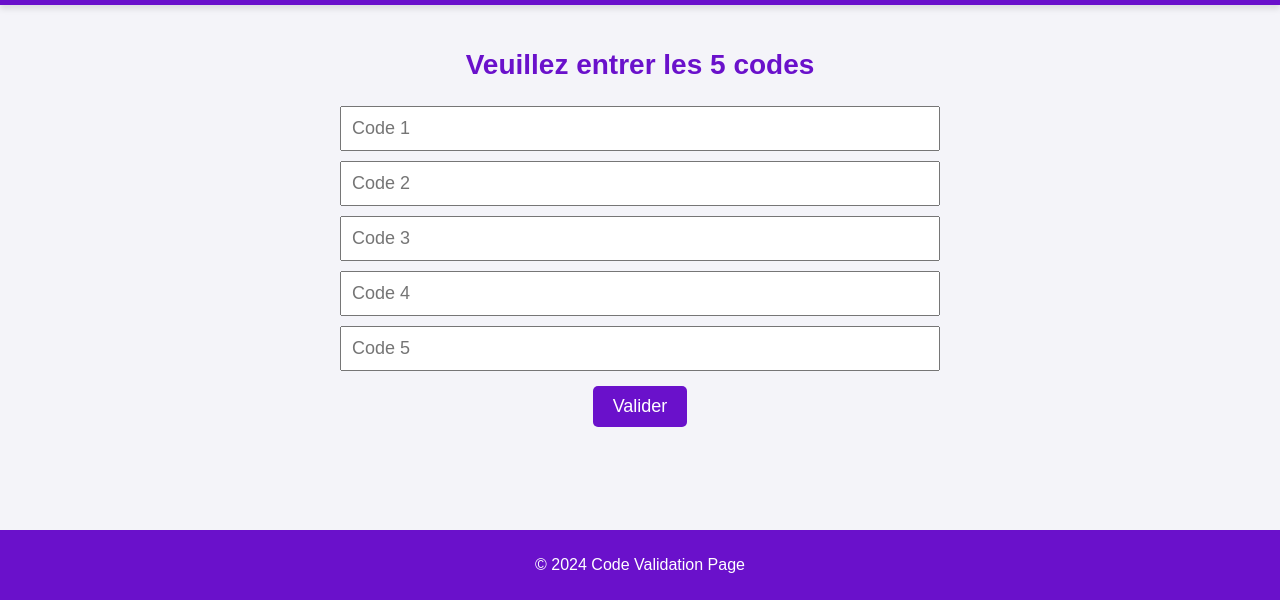
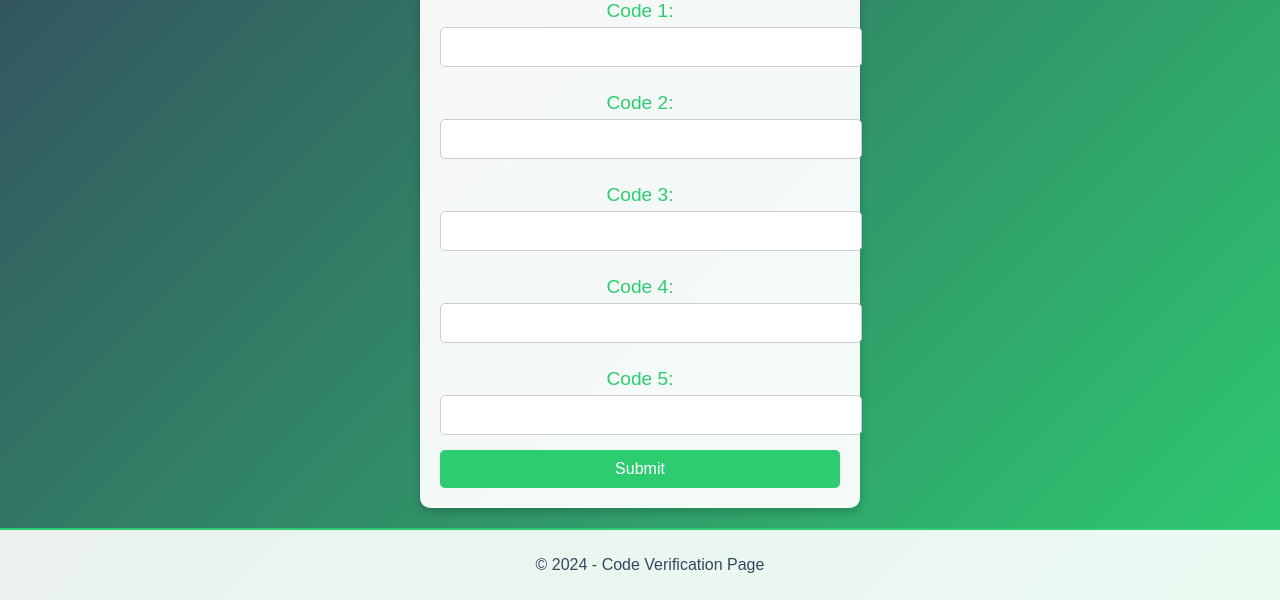
Before and after one commit to Kalvizz-ytb/1month, a plain HTML site: page index.html in a window 1280 px wide. Shown: the part 200-800 px from the top of the page. Drawn offline with Linux system fonts and the light colour scheme.

Commit message:
Update index.html

```diff
--- a/index.html
+++ b/index.html
@@ -3,129 +3,134 @@
 <head>
     <meta charset="UTF-8">
     <meta name="viewport" content="width=device-width, initial-scale=1.0">
-    <title>Code Validation</title>
+    <title>Code Verification</title>
     <style>
         body {
             margin: 0;
-            font-family: Arial, sans-serif;
+            font-family: 'Arial', sans-serif;
             color: #333;
-            background: #f4f4f9;
+            background: linear-gradient(135deg, #34495e, #2ecc71);
             display: flex;
             flex-direction: column;
             align-items: center;
             justify-content: center;
-            height: 100vh;
+            min-height: 100vh;
+            padding: 20px;
+            box-sizing: border-box;
         }
 
         header {
             text-align: center;
-            background: #6a11cb;
-            color: white;
+            background: rgba(255, 255, 255, 0.9);
+            color: #34495e;
             width: 100%;
             padding: 20px 0;
             box-shadow: 0 4px 6px rgba(0, 0, 0, 0.1);
+            border-radius: 10px;
         }
 
         header h1 {
             margin: 0;
-            font-size: 24px;
+            font-size: 2rem;
         }
 
         main {
             text-align: center;
-            max-width: 600px;
+            max-width: 400px;
+            width: 100%;
             padding: 20px;
+            background: rgba(255, 255, 255, 0.95);
+            border-radius: 10px;
+            box-shadow: 0 4px 10px rgba(0, 0, 0, 0.2);
         }
 
-        main h2 {
-            font-size: 28px;
-            color: #6a11cb;
-            margin-bottom: 20px;
+        main label {
+            display: block;
+            margin: 10px 0 5px;
+            font-size: 1.2rem;
+            color: #2ecc71;
         }
 
         main input {
-            font-size: 18px;
+            width: 100%;
             padding: 10px;
-            margin: 5px 0;
-            width: 100%;
-            box-sizing: border-box;
+            margin-bottom: 15px;
+            border: 1px solid #ccc;
+            border-radius: 5px;
+            font-size: 1rem;
         }
 
         main button {
-            font-size: 18px;
-            padding: 10px 20px;
-            background: #6a11cb;
-            color: white;
+            width: 100%;
+            padding: 10px;
+            background: #2ecc71;
+            color: #fff;
             border: none;
+            border-radius: 5px;
+            font-size: 1rem;
             cursor: pointer;
-            border-radius: 5px;
-            margin-top: 10px;
             transition: background 0.3s;
         }
 
         main button:hover {
-            background: #4b0d9a;
+            background: #27ae60;
         }
 
         footer {
             text-align: center;
             padding: 10px;
-            background: #6a11cb;
-            color: white;
+            background: rgba(255, 255, 255, 0.9);
+            color: #34495e;
             width: 100%;
-            position: absolute;
+            position: fixed;
             bottom: 0;
+            left: 0;
+            border-top: 2px solid #2ecc71;
         }
 
-        .error {
-            color: red;
-            font-size: 16px;
-            margin-top: 10px;
+        @media (max-width: 600px) {
+            header h1 {
+                font-size: 1.5rem;
+            }
+
+            main label, main input, main button {
+                font-size: 0.9rem;
+            }
+
+            footer {
+                font-size: 0.8rem;
+            }
         }
     </style>
 </head>
 <body>
     <header>
-        <h1>Entrer les Codes</h1>
+        <h1>Code Verification</h1>
     </header>
 
     <main>
-        <h2>Veuillez entrer les 5 codes</h2>
-        <form id="codeForm">
-            <input type="text" id="code1" placeholder="Code 1" required>
-            <input type="text" id="code2" placeholder="Code 2" required>
-            <input type="text" id="code3" placeholder="Code 3" required>
-            <input type="text" id="code4" placeholder="Code 4" required>
-            <input type="text" id="code5" placeholder="Code 5" required>
-            <button type="submit">Valider</button>
-            <p class="error" id="errorMessage"></p>
+        <form action="surprise.html" method="GET">
+            <label for="code1">Code 1:</label>
+            <input type="text" id="code1" name="code1" required>
+
+            <label for="code2">Code 2:</label>
+            <input type="text" id="code2" name="code2" required>
+
+            <label for="code3">Code 3:</label>
+            <input type="text" id="code3" name="code3" required>
+
+            <label for="code4">Code 4:</label>
+            <input type="text" id="code4" name="code4" required>
+
+            <label for="code5">Code 5:</label>
+            <input type="text" id="code5" name="code5" required>
+
+            <button type="submit">Submit</button>
         </form>
     </main>
 
     <footer>
-        <p>&copy; 2024 Code Validation Page</p>
+        <p>&copy; 2024 - Code Verification Page</p>
     </footer>
-
-    <script>
-        const correctCodes = ["2404", "2306", "9012", "6912", "7890"];
-
-        document.getElementById('codeForm').addEventListener('submit', function(event) {
-            event.preventDefault();
-
-            const codes = [
-                document.getElementById('code1').value.trim(),
-                document.getElementById('code2').value.trim(),
-                document.getElementById('code3').value.trim(),
-                document.getElementById('code4').value.trim(),
-                document.getElementById('code5').value.trim()
-            ];
-
-            if (JSON.stringify(codes) === JSON.stringify(correctCodes)) {
-                window.location.href = 'surprise.html';
-            } else {
-                document.getElementById('errorMessage').textContent = "Les codes ne correspondent pas. Veuillez réessayer.";
-            }
-        });
-    </script>
 </body>
 </html>
```
